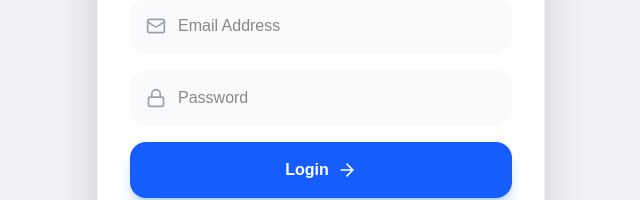
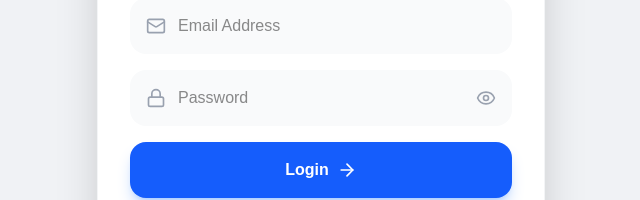
Before and after one commit to Soruj24/chat-app, a Next.js app: page /auth in a window 1280 px wide. Shown: the part 372-572 px from the top of the page, without its empty margins (319-959 px from the left). Built offline with nearby package versions, Linux system fonts and the light colour scheme.

Commit message:
feat(auth): add password visibility toggle to login form
Add show/hide password functionality to improve user experience when entering passwords. This allows users to verify their input without compromising security.

```diff
--- a/src/app/auth/page.tsx
+++ b/src/app/auth/page.tsx
@@ -2,7 +2,7 @@
 
 import { useState } from "react";
 import { motion } from "framer-motion";
-import { Mail, Lock, User, MessageCircle, ArrowRight, Loader2 } from "lucide-react";
+import { Mail, Lock, User, MessageCircle, ArrowRight, Loader2, Eye, EyeOff } from "lucide-react";
 import Link from "next/link";
 import { useDispatch, useSelector } from "react-redux";
 import { loginStart, loginSuccess, loginFailure } from "@/store/slices/authSlice";
@@ -15,6 +15,7 @@
   const [password, setPassword] = useState("");
   const [name, setName] = useState("");
   const [username, setUsername] = useState("");
+  const [showPassword, setShowPassword] = useState(false);
 
   const dispatch = useDispatch();
   const router = useRouter();
@@ -117,13 +118,24 @@
             <div className="relative">
               <Lock className="absolute left-4 top-1/2 -translate-y-1/2 w-5 h-5 text-gray-400" />
               <input
-                type="password"
+                type={showPassword ? "text" : "password"}
                 placeholder="Password"
                 value={password}
                 onChange={(e) => setPassword(e.target.value)}
-                className="w-full pl-12 pr-4 py-4 bg-gray-50 dark:bg-gray-800 border-none rounded-2xl focus:ring-2 focus:ring-blue-500 transition-all outline-none dark:text-white font-medium"
+                className="w-full pl-12 pr-12 py-4 bg-gray-50 dark:bg-gray-800 border-none rounded-2xl focus:ring-2 focus:ring-blue-500 transition-all outline-none dark:text-white font-medium"
                 required
               />
+              <button
+                type="button"
+                onClick={() => setShowPassword(!showPassword)}
+                className="absolute right-4 top-1/2 -translate-y-1/2 text-gray-400 hover:text-gray-600 dark:hover:text-gray-200 transition-colors"
+              >
+                {showPassword ? (
+                  <EyeOff className="w-5 h-5" />
+                ) : (
+                  <Eye className="w-5 h-5" />
+                )}
+              </button>
             </div>
 
             {error && (
```
